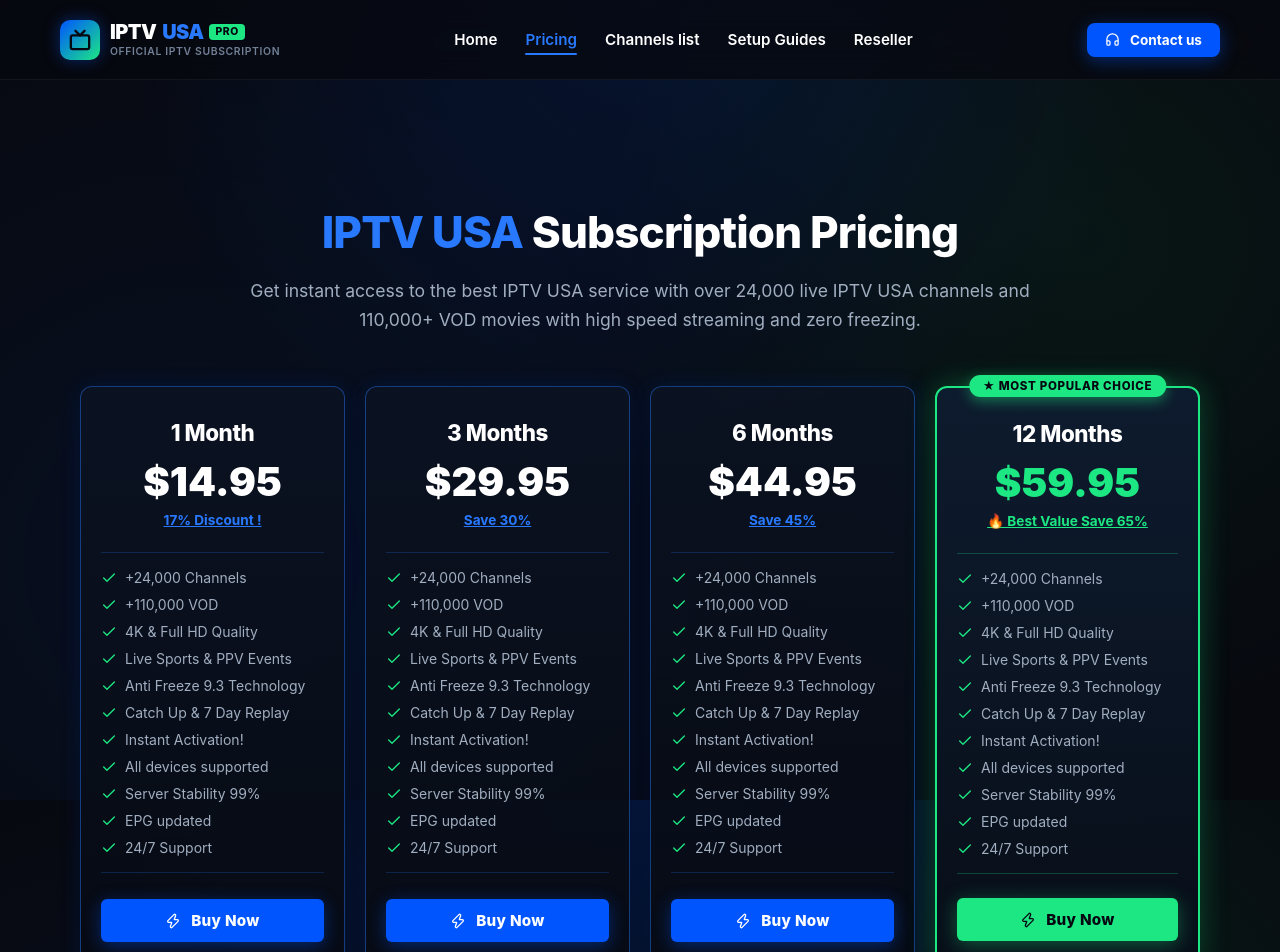
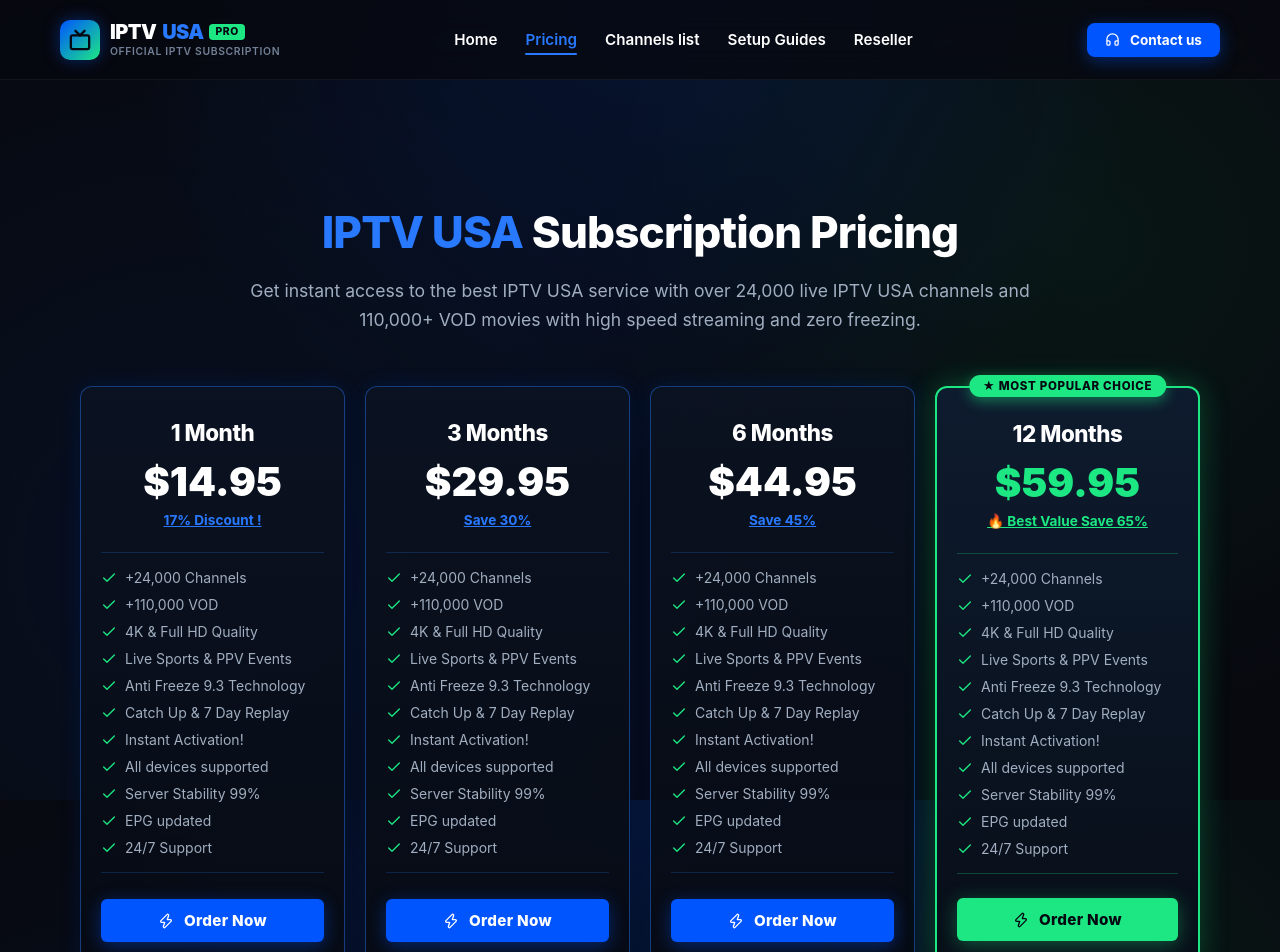
Before and after one commit to Mohamed211814/iptvusa_website, a Next.js app: page /pricing in a window 1280 px wide. Shown: the top 952 px of the page. Built offline with nearby package versions, Linux system fonts and the light colour scheme.

Commit message:
feat: add OrderModal component, PricingSection, and pricing data structure for subscription management

```diff
--- a/src/components/OrderModal.tsx
+++ b/src/components/OrderModal.tsx
@@ -296,13 +296,22 @@
 
             {/* Action buttons */}
             <div style={{ display: "flex", flexDirection: "column", gap: "10px" }}>
+              <a
+                href={currentPlan.checkoutUrl}
+                className="btn btn-green"
+                style={{ width: "100%", justifyContent: "center", padding: "14px", fontSize: "0.95rem", textDecoration: "none" }}
+              >
+                <Zap size={18} />
+                Order Now - Instant Online Checkout
+              </a>
+
               <button
                 onClick={handleWhatsAppCheckout}
                 className="btn btn-whatsapp"
-                style={{ width: "100%", justifyContent: "center", padding: "14px", fontSize: "0.95rem" }}
+                style={{ width: "100%", justifyContent: "center", padding: "12px", fontSize: "0.9rem" }}
               >
-                <MessageSquare size={18} />
-                Instant Order via WhatsApp (Fastest)
+                <MessageSquare size={16} />
+                Order via WhatsApp Support
               </button>
 
               <button
--- a/src/components/PricingSection.tsx
+++ b/src/components/PricingSection.tsx
@@ -12,18 +12,6 @@
 
 export const PricingSection: React.FC<PricingSectionProps> = ({ onSelectPlan, isH1 = false }) => {
   const connections = 1;
-
-  const handleBuyNow = (plan: PricingPlan) => {
-    if (onSelectPlan) {
-      onSelectPlan(plan, connections);
-    } else {
-      const price = plan.prices[connections].current;
-      const text = encodeURIComponent(
-        `Hello IPTV USA Pro! I would like to buy the ${plan.name} subscription ($${price}) with instant activation.`
-      );
-      window.open(`https://wa.me/${siteConfig.whatsappNumber.replace(/[^0-9]/g, "")}?text=${text}`, "_blank");
-    }
-  };
 
   return (
     <section id="pricing" className="section">
@@ -169,9 +157,9 @@
                   </ul>
                 </div>
 
-                {/* Buy Now Button */}
-                <button
-                  onClick={() => handleBuyNow(plan)}
+                {/* Order Now Button */}
+                <a
+                  href={plan.checkoutUrl}
                   className={`btn ${isFeatured ? "btn-green" : "btn-primary"}`}
                   style={{
                     width: "100%",
@@ -179,11 +167,12 @@
                     borderRadius: "6px",
                     fontWeight: 800,
                     letterSpacing: "0.02em",
+                    textDecoration: "none",
                   }}
                 >
                   <Zap size={16} />
-                  <span>Buy Now</span>
-                </button>
+                  <span>Order Now</span>
+                </a>
               </div>
             );
           })}
--- a/src/data/pricing.ts
+++ b/src/data/pricing.ts
@@ -4,6 +4,7 @@
   name: string;
   badge?: string;
   isPopular?: boolean;
+  checkoutUrl: string;
   prices: {
     [connections: number]: {
       current: number;
@@ -20,6 +21,7 @@
     durationMonths: 1,
     name: "1 Month",
     badge: "17% Discount !",
+    checkoutUrl: "https://t.co/sFoqxJHJbb",
     prices: {
       1: { current: 14.95, original: 19.99, monthlyEquivalent: 14.95 },
       2: { current: 24.95, original: 34.99, monthlyEquivalent: 24.95 },
@@ -44,6 +46,7 @@
     durationMonths: 3,
     name: "3 Months",
     badge: "Save 30%",
+    checkoutUrl: "https://t.co/MBu8edK8QC",
     prices: {
       1: { current: 29.95, original: 44.99, monthlyEquivalent: 9.98 },
       2: { current: 49.95, original: 74.99, monthlyEquivalent: 16.65 },
@@ -68,6 +71,7 @@
     durationMonths: 6,
     name: "6 Months",
     badge: "Save 45%",
+    checkoutUrl: "https://t.co/8xLelc22j0",
     prices: {
       1: { current: 44.95, original: 79.99, monthlyEquivalent: 7.49 },
       2: { current: 74.95, original: 129.99, monthlyEquivalent: 12.49 },
@@ -93,6 +97,7 @@
     name: "12 Months",
     badge: "🔥 Best Value Save 65%",
     isPopular: true,
+    checkoutUrl: "https://t.co/GRqLfVu8wg",
     prices: {
       1: { current: 59.95, original: 149.99, monthlyEquivalent: 4.99 },
       2: { current: 99.95, original: 219.99, monthlyEquivalent: 8.32 },
```
